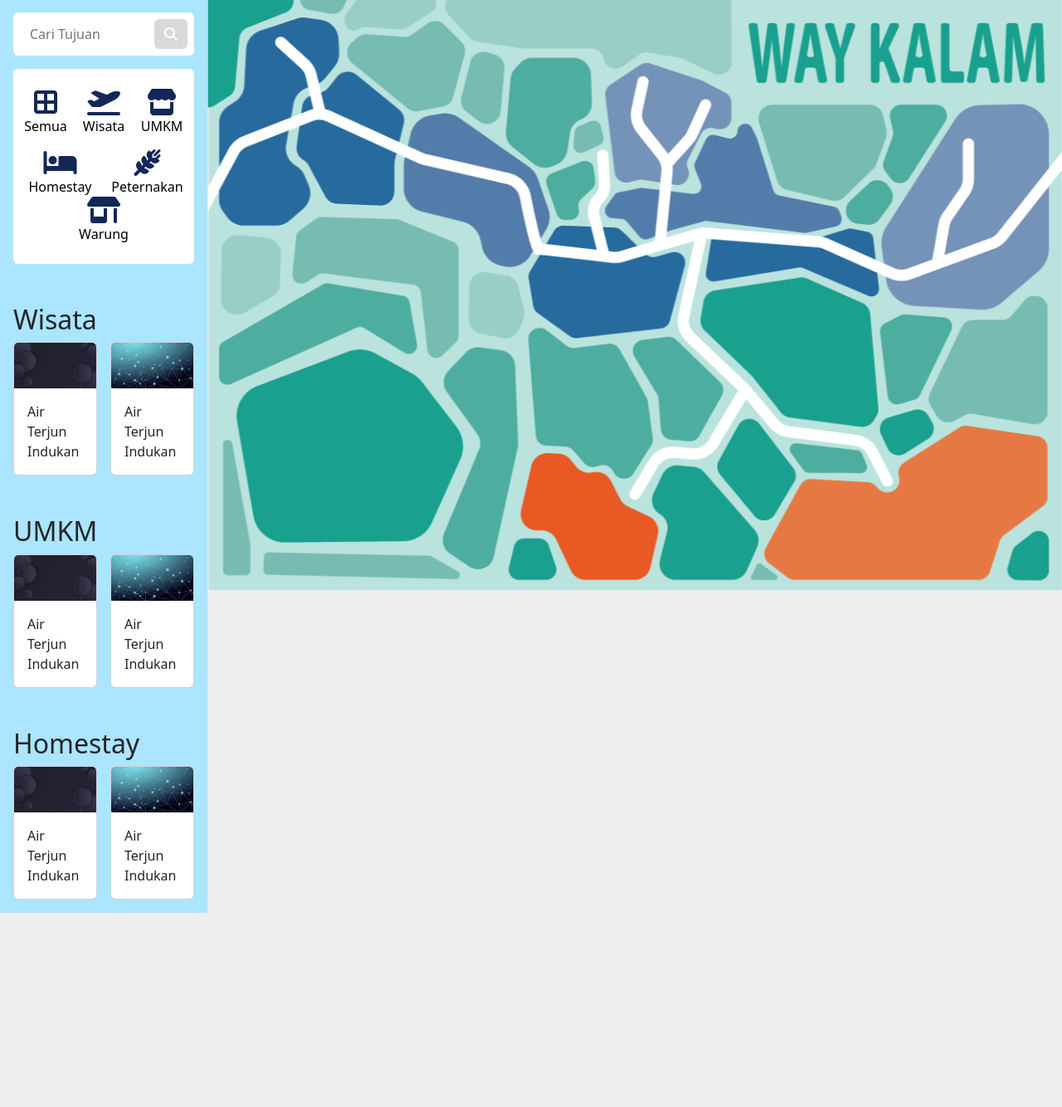
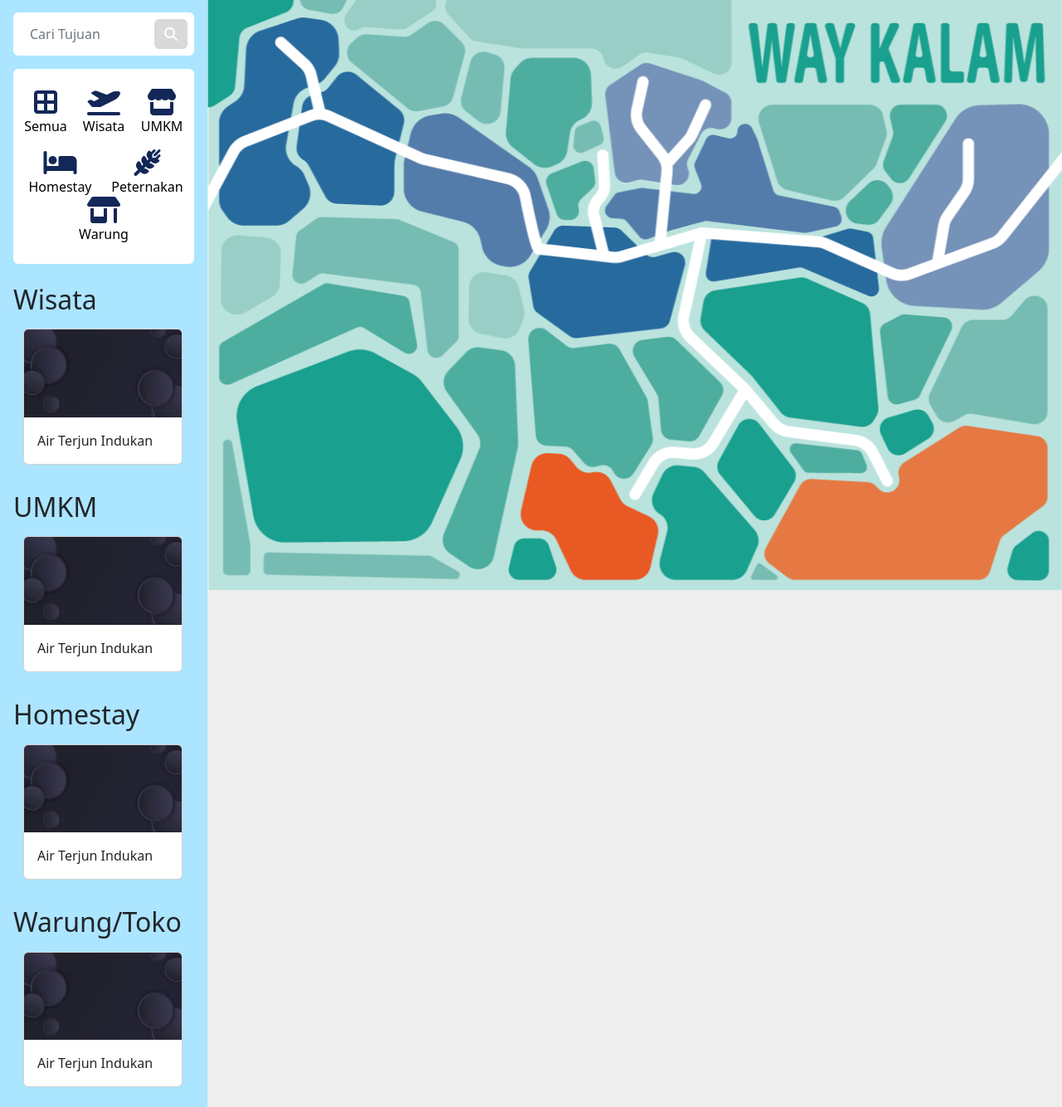
Before and after one commit to Tematik-Way-Kalam/Website-Wisata-WayKalam, a PHP site: page /mapInteraktif.php in a window 1280 px wide. Shown: the part 87-1421 px from the top of the page at 83% size. Before the commit the page ends 1187 px from the top, so only its background shows below. Run offline with PHP 8.4, Linux system fonts and the light colour scheme.

Commit message:
fix(client). map interaktif page

```diff
--- a/client/index.php
+++ b/client/index.php
@@ -138,7 +138,7 @@
                 <p> TEMUKAN LOKASI YANG KAMU <br> MAU DENGAN MUDAH</p>
             </div>
             <div class="button-map">
-                <a type="button" class = "nav-link" href="#section5">Map Interaktif <i class="fa-solid fa-map" aria-hidden="true"></i>
+                <a type="button" class = "nav-link" href="./mapInteraktif.php">Map Interaktif <i class="fa-solid fa-map" aria-hidden="true"></i>
                 </a>
             </div>
         </div>
--- a/client/mapInteraktif.php
+++ b/client/mapInteraktif.php
@@ -77,10 +77,11 @@
                 </div>
             </div>
 
-            <div class="mt-5">
+            <div class="mt-4">
                 <h2 class="">Wisata</h2>
-                <div class="d-flex gap-3">
-                    <div class="card" style="width: 12rem;">
+                <div class="container-fluid py-2" style="overflow: auto; overflow-x:auto">
+                    <div class="d-flex flex-row flex-nowrap gap-3">
+                        <div class="card" style="min-width: 12rem;">
                             <div class="w-100 h-100 overflow-hidden">
                                 <img class="card-img-top h-100" src="./bg/gambar1.jpeg" alt="Card image cap">
                             </div>
@@ -88,7 +89,7 @@
                                 <p class="card-text">Air Terjun Indukan</p>
                             </div>
                         </div>
-                    <div class="card" style="width: 12rem;">
+                        <div class="card" style="min-width: 12rem;">
                             <div class="w-100 h-100 overflow-hidden">
                                 <img class="card-img-top h-100" src="./bg/gambar2.jpeg" alt="Card image cap">
                             </div>
@@ -96,13 +97,7 @@
                                 <p class="card-text">Air Terjun Indukan</p>
                             </div>
                         </div>
-                </div>
-            </div>
-
-            <div class="mt-5">
-                <h2 class="">UMKM</h2>
-                <div class="d-flex gap-3">
-                    <div class="card" style="width: 12rem;">
+                        <div class="card" style="min-width: 12rem;">
                             <div class="w-100 h-100 overflow-hidden">
                                 <img class="card-img-top h-100" src="./bg/gambar1.jpeg" alt="Card image cap">
                             </div>
@@ -110,7 +105,23 @@
                                 <p class="card-text">Air Terjun Indukan</p>
                             </div>
                         </div>
-                    <div class="card" style="width: 12rem;">
+                    </div>
+                </div>
+            </div>
+
+            <div class="mt-4">
+                <h2 class="">UMKM</h2>
+                <div class="container-fluid py-2" style="overflow: auto; overflow-x:auto">
+                    <div class="d-flex flex-row flex-nowrap gap-3">
+                        <div class="card" style="min-width: 12rem;">
+                            <div class="w-100 h-100 overflow-hidden">
+                                <img class="card-img-top h-100" src="./bg/gambar1.jpeg" alt="Card image cap">
+                            </div>
+                            <div class="card-body">
+                                <p class="card-text">Air Terjun Indukan</p>
+                            </div>
+                        </div>
+                        <div class="card" style="min-width: 12rem;">
                             <div class="w-100 h-100 overflow-hidden">
                                 <img class="card-img-top h-100" src="./bg/gambar2.jpeg" alt="Card image cap">
                             </div>
@@ -118,13 +129,7 @@
                                 <p class="card-text">Air Terjun Indukan</p>
                             </div>
                         </div>
-                </div>
-            </div>
-
-            <div class="mt-5">
-                <h2 class="">Homestay</h2>
-                <div class="d-flex gap-3">
-                    <div class="card" style="width: 12rem;">
+                        <div class="card" style="min-width: 12rem;">
                             <div class="w-100 h-100 overflow-hidden">
                                 <img class="card-img-top h-100" src="./bg/gambar1.jpeg" alt="Card image cap">
                             </div>
@@ -132,12 +137,69 @@
                                 <p class="card-text">Air Terjun Indukan</p>
                             </div>
                         </div>
-                    <div class="card" style="width: 12rem;">
+                    </div>
+                </div>
+            </div>
+
+            <div class="mt-4">
+                <h2 class="">Homestay</h2>
+                <div class="container-fluid py-2" style="overflow: auto; overflow-x:auto">
+                    <div class="d-flex flex-row flex-nowrap gap-3">
+                        <div class="card" style="min-width: 12rem;">
+                            <div class="w-100 h-100 overflow-hidden">
+                                <img class="card-img-top h-100" src="./bg/gambar1.jpeg" alt="Card image cap">
+                            </div>
+                            <div class="card-body">
+                                <p class="card-text">Air Terjun Indukan</p>
+                            </div>
+                        </div>
+                        <div class="card" style="min-width: 12rem;">
                             <div class="w-100 h-100 overflow-hidden">
                                 <img class="card-img-top h-100" src="./bg/gambar2.jpeg" alt="Card image cap">
                             </div>
                             <div class="card-body">
                                 <p class="card-text">Air Terjun Indukan</p>
+                            </div>
+                        </div>
+                        <div class="card" style="min-width: 12rem;">
+                            <div class="w-100 h-100 overflow-hidden">
+                                <img class="card-img-top h-100" src="./bg/gambar1.jpeg" alt="Card image cap">
+                            </div>
+                            <div class="card-body">
+                                <p class="card-text">Air Terjun Indukan</p>
+                            </div>
+                        </div>
+                    </div>
+                </div>
+            </div>
+
+            <div class="mt-4">
+                <h2 class="">Warung/Toko</h2>
+                <div class="container-fluid py-2" style="overflow: auto; overflow-x:auto">
+                    <div class="d-flex flex-row flex-nowrap gap-3">
+                        <div class="card" style="min-width: 12rem;">
+                            <div class="w-100 h-100 overflow-hidden">
+                                <img class="card-img-top h-100" src="./bg/gambar1.jpeg" alt="Card image cap">
+                            </div>
+                            <div class="card-body">
+                                <p class="card-text">Air Terjun Indukan</p>
+                            </div>
+                        </div>
+                        <div class="card" style="min-width: 12rem;">
+                            <div class="w-100 h-100 overflow-hidden">
+                                <img class="card-img-top h-100" src="./bg/gambar2.jpeg" alt="Card image cap">
+                            </div>
+                            <div class="card-body">
+                                <p class="card-text">Air Terjun Indukan</p>
+                            </div>
+                        </div>
+                        <div class="card" style="min-width: 12rem;">
+                            <div class="w-100 h-100 overflow-hidden">
+                                <img class="card-img-top h-100" src="./bg/gambar1.jpeg" alt="Card image cap">
+                            </div>
+                            <div class="card-body">
+                                <p class="card-text">Air Terjun Indukan</p>
+                            </div>
                         </div>
                     </div>
                 </div>
```
Also changed, not shown: client/style.css (+9 -14 lines). Lines whose indentation alone changed are shown as unchanged.
